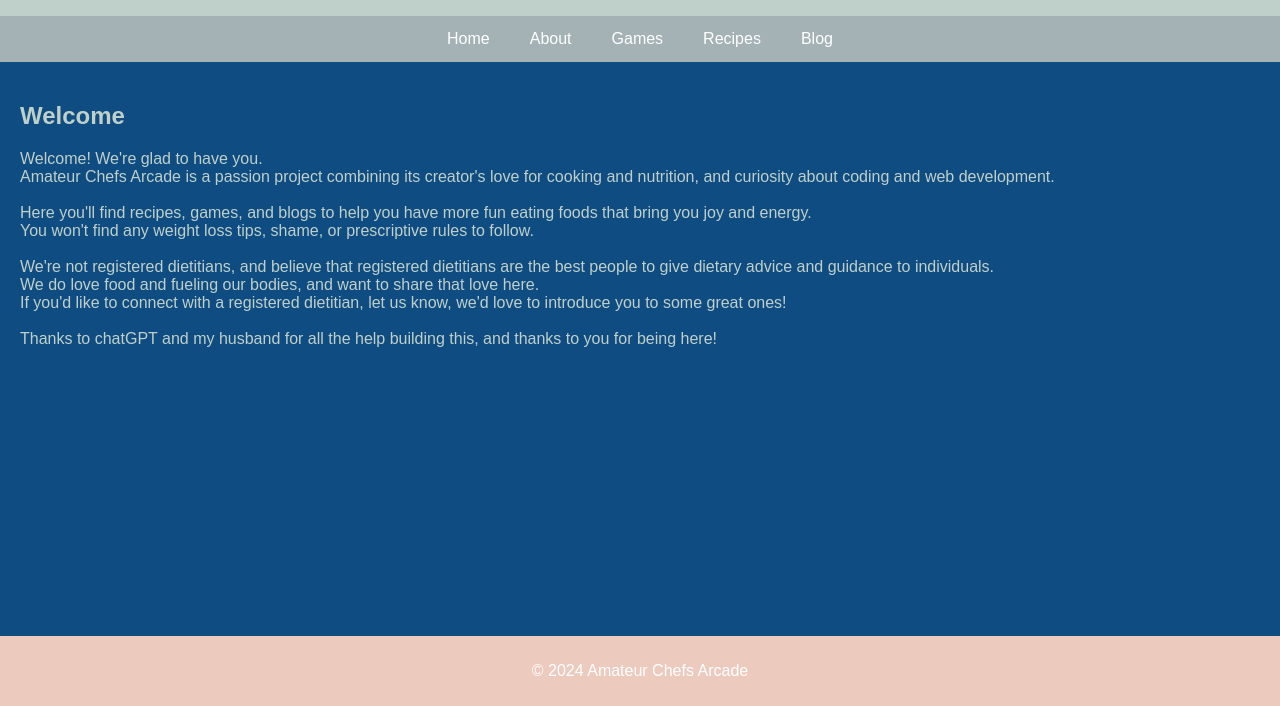
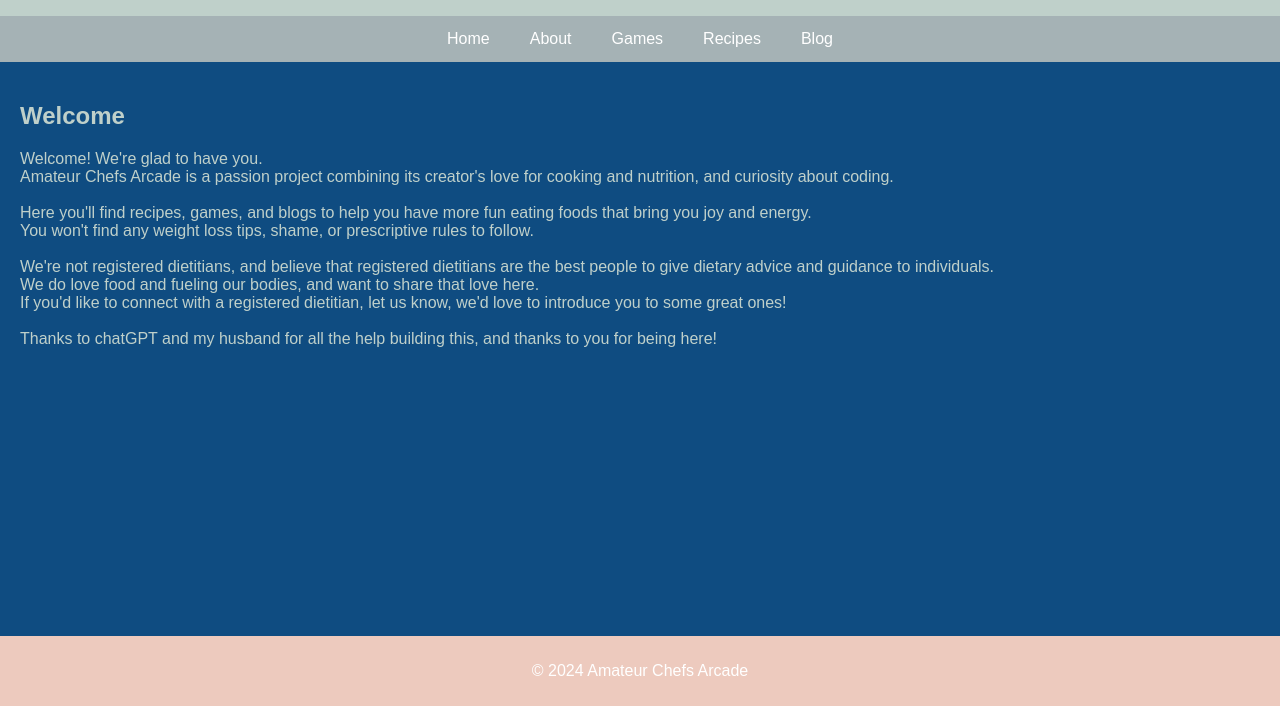
Before and after one commit to umhanduhh/umhanduhh.github.io, a plain HTML site: page index.html in a window 1280 px wide. Shown: the part 94-800 px from the top of the page. Drawn offline with Linux system fonts and the light colour scheme.

Commit message:
copychange

```diff
--- a/index.html
+++ b/index.html
@@ -64,7 +64,7 @@
     </nav>
     <main>
         <h2 id="home">Welcome</h2>
-        <p>Welcome!&nbsp;We're glad to have you. <br> Amateur Chefs Arcade is a passion project combining its creator's love for cooking and nutrition, and curiosity about coding and web development.<br> <br> Here you'll find recipes, games, and blogs to help you have more fun eating foods that bring you joy and energy. <br>You won't find any weight loss tips, shame, or prescriptive rules to follow.
+        <p>Welcome!&nbsp;We're glad to have you. <br> Amateur Chefs Arcade is a passion project combining its creator's love for cooking and nutrition, and curiosity about coding.<br> <br> Here you'll find recipes, games, and blogs to help you have more fun eating foods that bring you joy and energy. <br>You won't find any weight loss tips, shame, or prescriptive rules to follow.
         <br><br> We're not registered dietitians, and believe that registered dietitians are the best people to give dietary advice and guidance to individuals. <br> We do love food and fueling our bodies, and want to share that love here. <br> If you'd like to connect with a registered dietitian, let us know, we'd love to introduce you to some great ones! <br> <br>Thanks to chatGPT and my husband for all the help building this, and thanks to you for being here!</p>
     </main>
     <footer>
```
